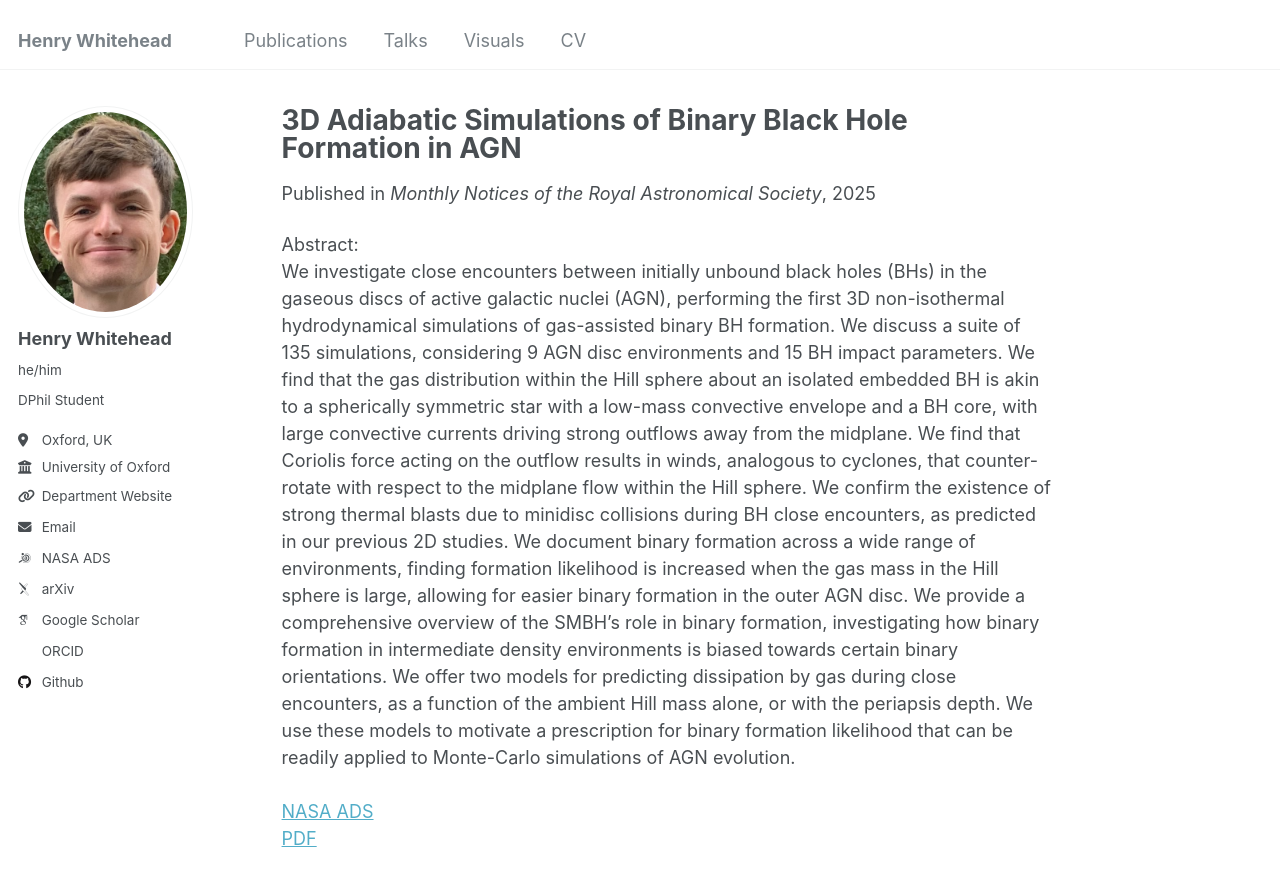
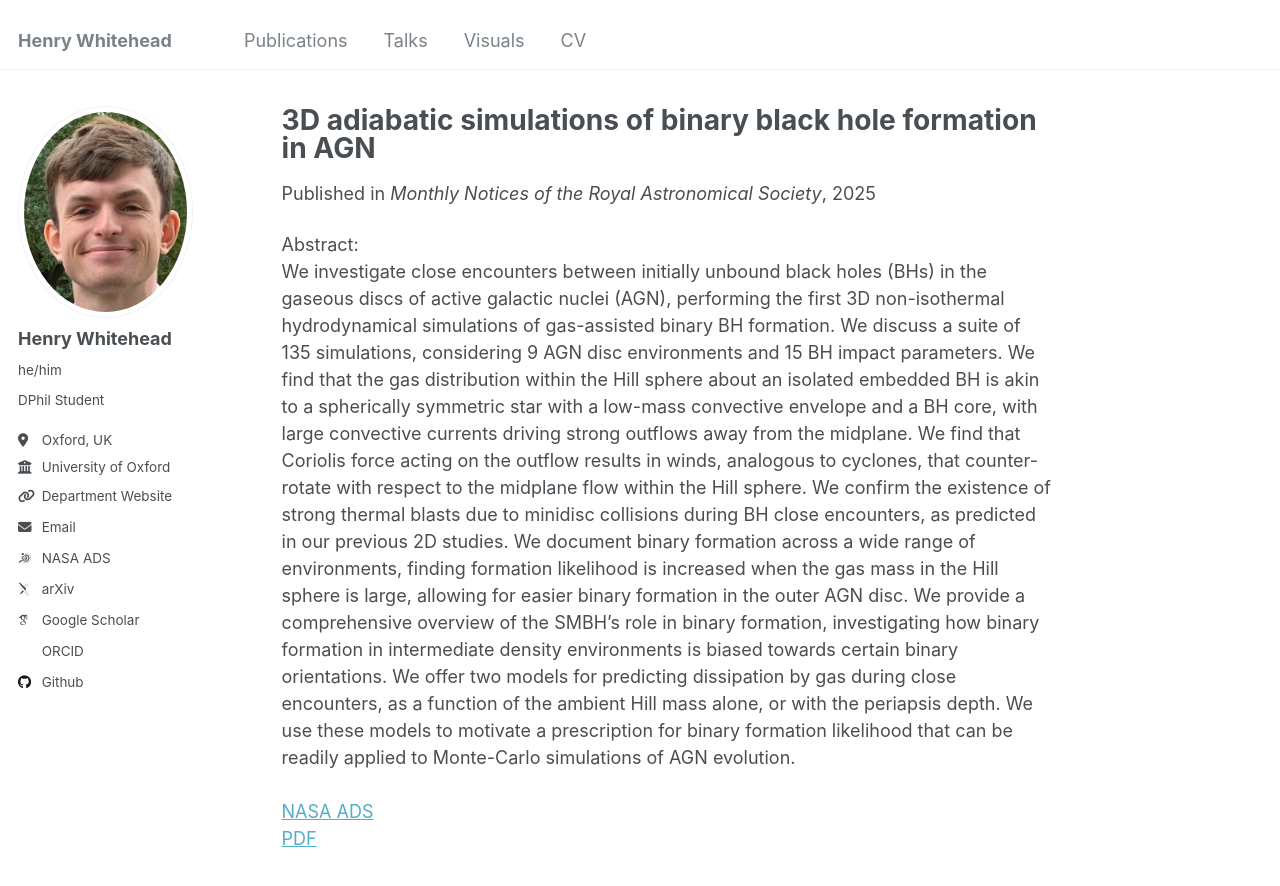
Before and after one commit to hwhitehead/hwhitehead.github.io, a Jekyll site: the page built from _publications/Whitehead2025a.md, in a window 1280 px wide and 900 px high. Shown: the top 886 px of the window. Built offline with Jekyll 4.4.1, drawn with Linux system fonts in a browser that asks for light colours; some web fonts are replaced.

Commit message:
minor CV edit, typesetting

```diff
--- a/_publications/Whitehead2025a.md
+++ b/_publications/Whitehead2025a.md
@@ -1,5 +1,5 @@
 ---
-title: "3D Adiabatic Simulations of Binary Black Hole Formation in AGN"
+title: "3D adiabatic simulations of binary black hole formation in AGN"
 collection: publications
 category: first
 permalink: /publication/Whitehead2025a
```
Also changed, not shown: 1 other file.
